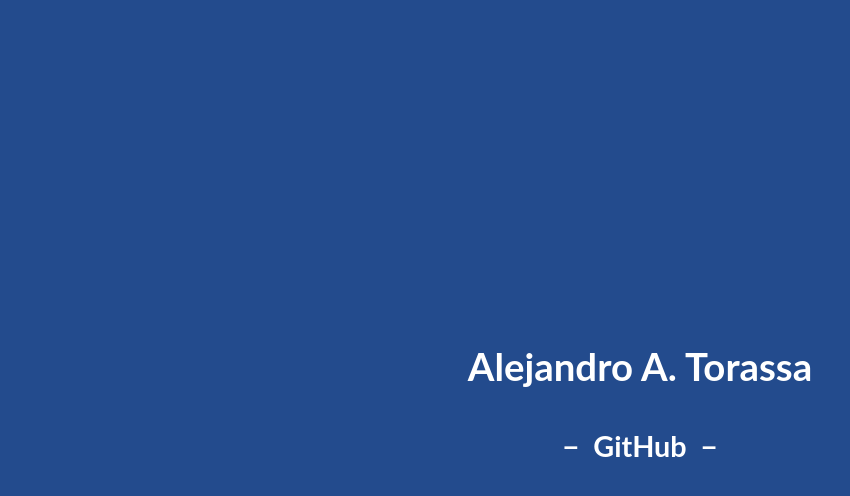
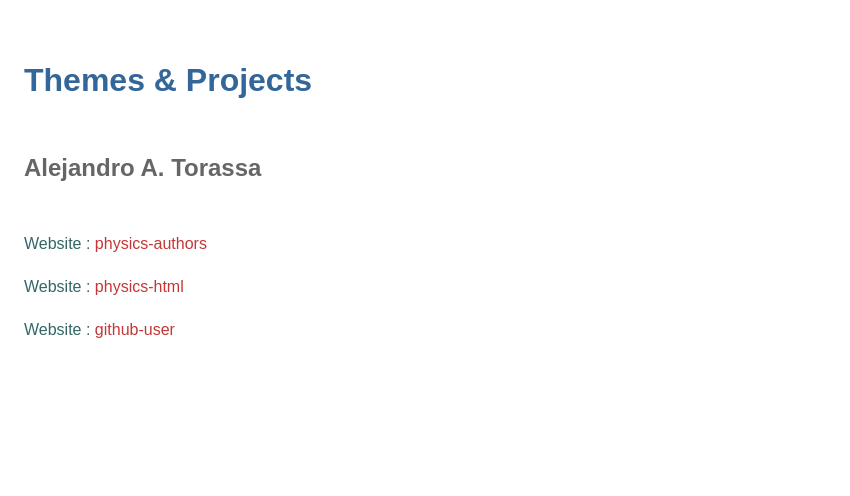
Before and after one commit to atorassa/atorassa.github.io, a plain HTML site: page index.html in a window 1280 px wide. Shown: the whole page, without its empty margins (0-850 px from the left). Drawn offline with Linux system fonts and the light colour scheme; a web font is replaced by a local one.

Commit message:
Archives

```diff
--- a/css/style.css
+++ /dev/null
@@ -1,95 +0,0 @@
-
-@font-face {
-	font-family: 'Lato';
-	font-style: normal;
-	font-weight: 700;
-	font-display: swap;
-	src:
-		local('Lato'),
-		url('https://fonts.cdnfonts.com/s/14882/Lato-Bold.woff') format('woff'),
-		url('https://fonts.gstatic.com/s/lato/v23/S6u9w4BMUTPHh6UVSwiPGQ.woff2') format('woff2');
-}
-
-* {
-	border: 0;
-	margin: 0;
-	padding: 0;
-	outline: 0;
-	list-style: none;
-	text-decoration: none;
-	font-family: 'Lato', 'Helvetica Neue', Helvetica, Arial, Roboto, sans-serif;
-}
-
-body {
-	color: #fff;
-	background-color: #234b8d;
-	font-family: 'Lato', 'Helvetica Neue', Helvetica, Arial, Roboto, sans-serif;
-}
-
-div {
-	color: #fff;
-	display: flex;
-	height: 100vh;
-	align-items: center;
-	flex-direction: column;
-	justify-content: center;
-	background-color: #234b8d;
-}
-
-h1 {
-	width: 100%;
-	color: #fff;
-	margin: 0.6em 0;
-	font-size: 2.4rem;
-	text-align: center;
-	background-color: #234b8d;
-}
-
-h2 {
-	width: 100%;
-	color: #fff;
-	margin: 0.6em 0;
-	font-size: 1.8rem;
-	text-align: center;
-	background-color: #234b8d;
-}
-
-a:link {
-	color: #fff;
-	text-decoration: none;
-	background-color: #234b8d;
-}
-
-a:hover {
-	color: #fff;
-	margin-left: 0.6em;
-	margin-right: 0.6em;
-	text-decoration: none;
-	background-color: #234b8d;
-}
-
-a:active {
-	color: #fff;
-	text-decoration: none;
-	background-color: #234b8d;
-}
-
-a:visited {
-	color: #fff;
-	text-decoration: none;
-	background-color: #234b8d;
-}
-
-a:visited:hover {
-	color: #fff;
-	text-decoration: none;
-	background-color: #234b8d;
-}
-
-@media (max-width: 480px) {
-
-	span.size {
-		display: none;
-	}
-
-}
--- a/index.html
+++ b/index.html
@@ -1,28 +1,143 @@
-<!DOCTYPE html>
-<html lang="en">
+
+<!DOCTYPE html PUBLIC "-//W3C//DTD XHTML 1.0 Transitional//EN" "http://www.w3.org/TR/xhtml1/DTD/xhtml1-transitional.dtd">
+
+<html xmlns="http://www.w3.org/1999/xhtml" lang="en" xml:lang="en">
 
 <head>
-	<meta charset="utf-8">
-	<meta http-equiv="X-UA-Compatible" content="IE=edge">
-	<meta name="description" content="Personal Web Page | Alejandro A. Torassa">
-	<meta name="keywords" content="Personal Web Page, Alejandro A. Torassa">
-	<meta name="author" content="Alejandro A. Torassa">
-	<meta name="robots" content="index, follow">
-	<meta name="viewport" content="width=device-width, initial-scale=1.0">
-	<link rel="icon" type="image/x-icon" href="images/favicon.ico">
-	<link rel="stylesheet" href="css/style.css">
-	<title>Themes &amp; Projects</title>
+
+<title>Themes &amp; Projects</title>
+
+<meta name="robots" content="index, follow" />
+
+<meta name="author" content="Alejandro A. Torassa" />
+
+<meta name="viewport" content="width=device-width, initial-scale=1.0" />
+
+<meta http-equiv="content-type" content="text/html; charset=utf-8" />
+
+<meta name="description" content="Personal Web Page | Alejandro A. Torassa" />
+
+<meta name="keywords" content="Personal Web Page, Alejandro A. Torassa" />
+
+<link rel="icon" type="image/x-icon" href="favicon.ico">
+
+<style type="text/css">
+
+* {
+border: 0;
+margin: 0;
+padding: 0;
+outline: 0;
+}
+
+body {
+color: #000;
+text-align: left;
+background-color: #fff;
+font-family: Arial, Helvetica, sans-serif;
+}
+
+div {
+color: #000;
+padding: 0 1.5em;
+margin-bottom: 3em;
+background-color: #fff;
+}
+
+p {
+padding: 0.6em 0;
+line-height: 1.5;
+}
+
+p.website {
+color: #336666;
+}
+
+h1 {
+margin: 1.8em 0 1.5em 0;
+line-height: 1.4;
+}
+
+h2 {
+margin: 0.75em 0;
+line-height: 1.5;
+}
+
+h1 {
+color: #336699;
+background-color: #fff;
+}
+
+h2 {
+color: #666;
+background-color: #fff;
+}
+
+a:link {
+color: #c63636;
+text-decoration: none;
+background-color: #fff;
+}
+
+a:hover {
+color: #336666;
+text-decoration: none;
+background-color: #fff;
+}
+
+a:active {
+color: #336666;
+text-decoration: none;
+background-color: #fff;
+}
+
+a:visited {
+color: #c63636;
+text-decoration: none;
+background-color: #fff;
+}
+
+a:visited:hover {
+color: #336666;
+text-decoration: none;
+background-color: #fff;
+}
+
+@media screen and (max-width: 480px) {
+
+div {
+padding: 0 0.75em;
+}
+
+}
+
+@media screen and (max-width: 300px) {
+
+div {
+padding: 0 0.57em;
+}
+
+}
+
+</style>
+
 </head>
 
 <body>
 
-	<div>
+<div>
 
-		<h1><span class="size">Alejandro </span>A. Torassa</h1>
+<h1>Themes &amp; Projects</h1>
 
-		<h2>&minus;&nbsp;&nbsp;<a href="https://github.com/atorassa/">GitHub</a>&nbsp;&nbsp;&minus;</h2>
+<h2>Alejandro A. Torassa</h2><br>
 
-	</div>
+<p class="website">Website&nbsp;:&nbsp;<a href="physics-authors">physics-authors</a></p>
+
+<p class="website">Website&nbsp;:&nbsp;<a href="physics-html">physics-html</a></p>
+
+<p class="website">Website&nbsp;:&nbsp;<a href="https://github.com/atorassa">github-user</a></p>
+
+</div>
 
 </body>
 
--- a/js/functions.js
+++ /dev/null
@@ -1,2 +0,0 @@
-
-let main = 1;
```
Also changed, not shown: images/favicon.ico (deleted), images/graph.png (deleted).
